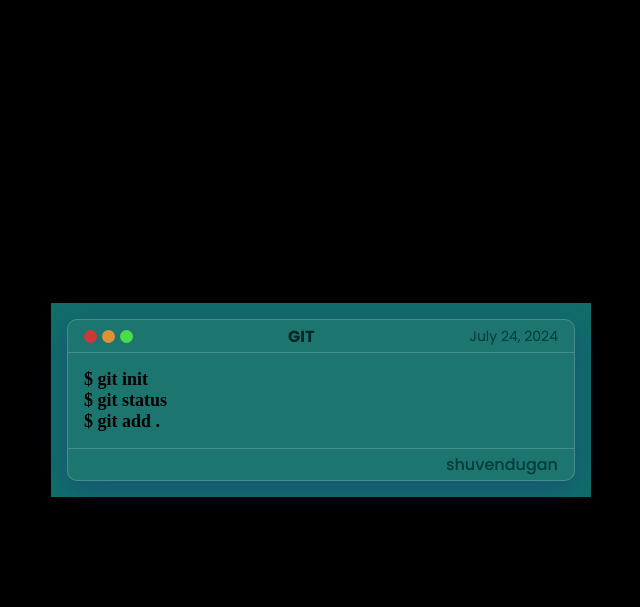
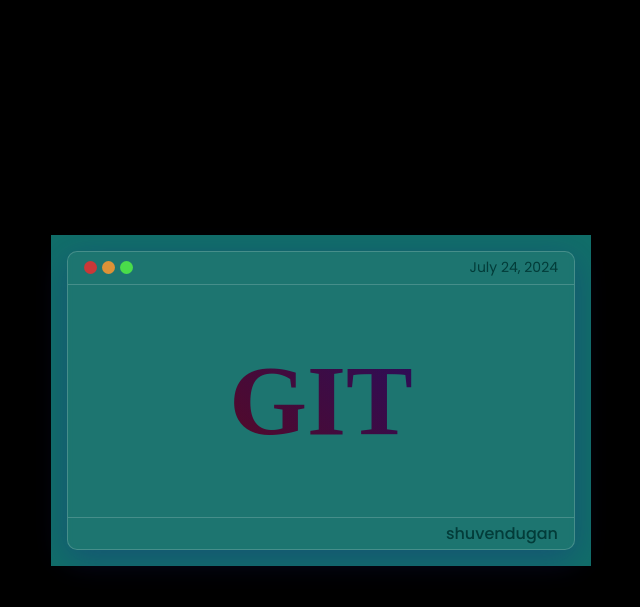
Before and after one commit to shuvendugan/miniProjects, a PHP site: page / in a window 1280 px wide. Shown: the top 607 px of the page, without its empty margins (319-959 px from the left). Run offline with PHP 8.4, Linux system fonts and the light colour scheme.

Commit message:
some changes to background

```diff
--- a/background/index.php
+++ b/background/index.php
@@ -15,14 +15,21 @@
                     <span id="minimise" class="round"></span>
                     <span id="fullscreen" class="round"></span>
                 </div>
-                <div id="subject">GIT</div>
+                <!-- <div id="subject">GIT</div> -->
                 <!-- <div id="date">July 6, 2024</div> -->
                 <div id="date"><?php echo date("F j, Y"); ?></div>
             </div>
             <div id="text">
-                <p>$ git init </p>
-                <p>$ git status</p>
-                <p>$ git add . </p>
+                <p id='title'>GIT</p>
+                <!-- <p>$ git rm --cached [filename] //delete traking file from git cached to untracked</p>
+                <p>$ git rm --cached -r [foldername] //for folder</p>
+                <p>$ git resote --staged</p>
+                <p>$ git commit -am "message" // commit directly </p>
+                <p>$ git checkout [commitid] [filenaem] // resote deleted file</p>
+                <p>$ git config --global -e</p>
+                <p>$ git switch [branchname]</p>
+                <p>$ git switch -C [brachName] // create and switch between branch</p>
+                <p>$ git revert [commitid] -m 1 // merge!unmerged or reversed</p> -->
             </div>
             <div id="footer">
                 shuvendugan
--- a/background/style.css
+++ b/background/style.css
@@ -75,6 +75,18 @@ body{
     font-size: 18px;
     font-weight: 800;
 }
+#title{
+    /* text-align: center; */
+    display: flex;
+    justify-content: center;
+    align-items: center;
+    font-size: 100px;
+    color: #072523;
+    background-image: linear-gradient(45deg, rgb(112, 6, 6), rgb(16, 16, 122));
+    -webkit-background-clip: text;
+    -webkit-text-fill-color: transparent;
+    height: 200px;
+}
 #footer{
     height: 32px;
     padding: 0 16px;
```
